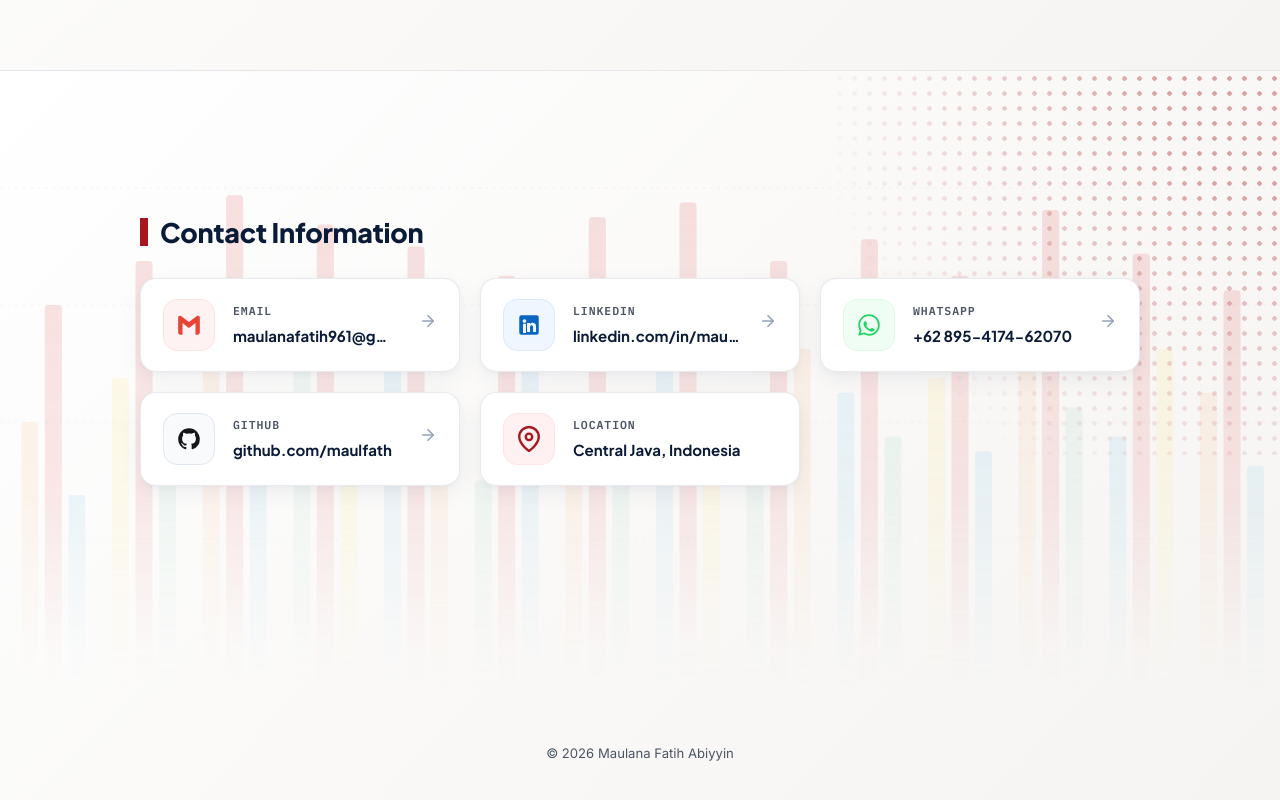
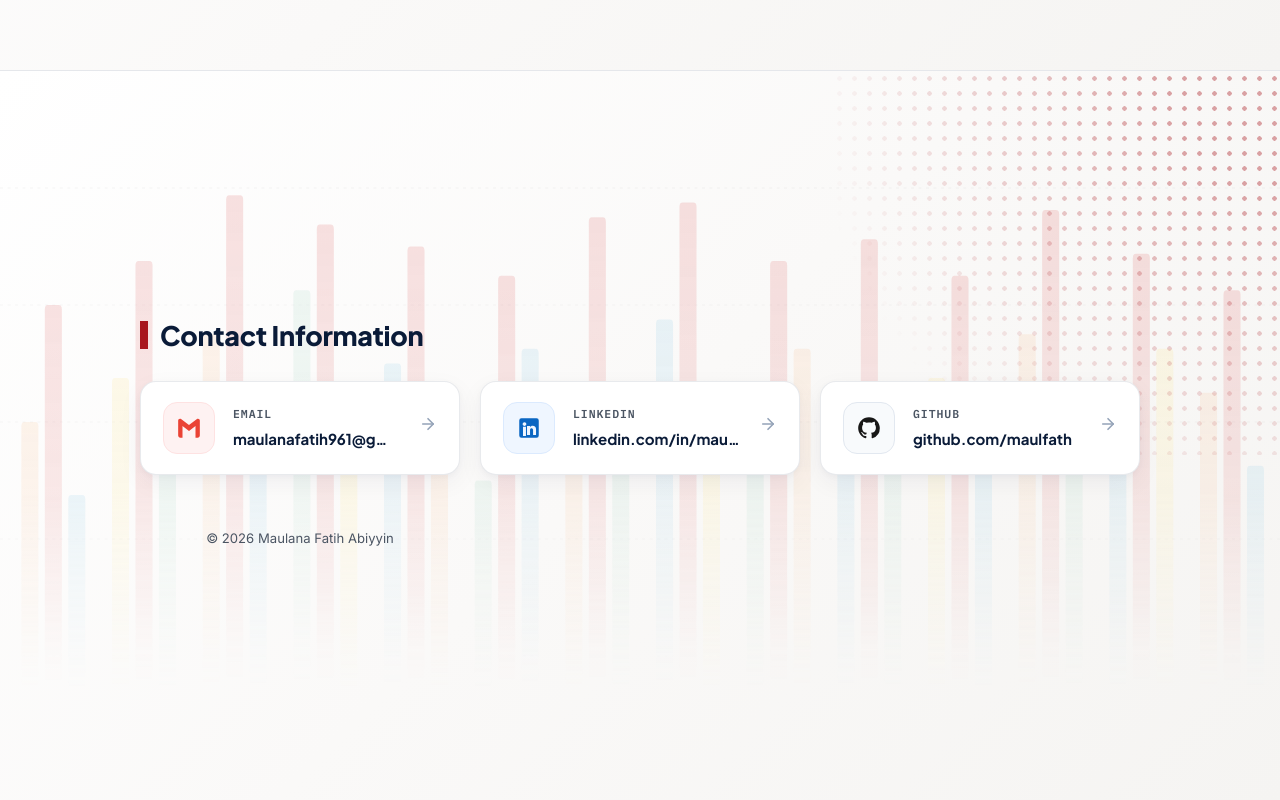
Before and after one commit to maulfath/Portfolio, a plain HTML site: page index.html in a window 1280 px wide. Shown: the part 6900-7700 px from the top of the page. Drawn offline with Linux system fonts and the light colour scheme.

Commit message:
index
Removed WhatsApp and Location contact cards from the HTML.

```diff
--- a/index.html
+++ b/index.html
@@ -1743,29 +1743,6 @@
               </svg>
             </div>
           </a>
-
-          <!-- WhatsApp Card -->
-          <a href="https://wa.me/62895417462070" target="_blank" rel="noopener noreferrer"
-            class="contact-card contact-card-link contact-card-whatsapp" title="Chat via WhatsApp">
-            <div class="contact-card-icon-wrap contact-icon-whatsapp">
-              <svg width="26" height="26" viewBox="0 0 24 24" fill="#25D366">
-                <path
-                  d="M12.04 2c-5.46 0-9.91 4.45-9.91 9.91 0 1.75.46 3.45 1.32 4.95L2.05 22l5.25-1.38c1.45.79 3.08 1.21 4.74 1.21 5.46 0 9.91-4.45 9.91-9.91 0-2.65-1.03-5.14-2.9-7.01A9.816 9.816 0 0012.04 2m.01 1.67c2.2 0 4.26.86 5.82 2.42a8.225 8.225 0 012.41 5.83c0 4.54-3.7 8.24-8.24 8.24-1.48 0-2.93-.4-4.2-1.15l-.3-.18-3.12.82.83-3.04-.2-.31a8.196 8.196 0 01-1.26-4.38c0-4.54 3.7-8.24 8.24-8.24m4.52 11.66c-.25-.13-1.47-.72-1.7-.81-.23-.08-.39-.13-.56.13-.17.25-.64.81-.79.97-.14.17-.29.19-.54.06-.25-.13-1.06-.39-2.01-1.24-.74-.66-1.24-1.48-1.39-1.73-.14-.25-.02-.39.11-.51.11-.11.25-.29.37-.43.13-.14.17-.25.25-.42.08-.17.04-.31-.02-.44-.06-.13-.56-1.35-.77-1.85-.2-.49-.41-.42-.56-.43h-.48c-.17 0-.44.06-.67.31-.23.25-.88.86-.88 2.1 0 1.24.9 2.44 1.03 2.61.13.17 1.78 2.72 4.31 3.81.6.26 1.07.42 1.44.54.61.19 1.16.16 1.6.1.49-.07 1.47-.6 1.68-1.18.21-.58.21-1.07.14-1.18-.06-.12-.22-.19-.47-.32z" />
-              </svg>
-            </div>
-            <div class="contact-card-content">
-              <span class="contact-card-label">WhatsApp</span>
-              <span class="contact-card-value">+62 895-4174-62070</span>
-            </div>
-            <div class="contact-card-arrow" aria-hidden="true">
-              <svg width="18" height="18" viewBox="0 0 24 24" fill="none" stroke="currentColor" stroke-width="2.2"
-                stroke-linecap="round" stroke-linejoin="round">
-                <line x1="5" y1="12" x2="19" y2="12"></line>
-                <polyline points="12 5 19 12 12 19"></polyline>
-              </svg>
-            </div>
-          </a>
-
           <!-- GitHub Card -->
           <a href="https://github.com/maulfath" target="_blank" rel="noopener noreferrer"
             class="contact-card contact-card-link contact-card-github" title="View GitHub Repositories">
@@ -1787,23 +1764,6 @@
               </svg>
             </div>
           </a>
-
-          <!-- Location Card -->
-          <div class="contact-card contact-card-static contact-card-location">
-            <div class="contact-card-icon-wrap contact-icon-location">
-              <svg width="26" height="26" viewBox="0 0 24 24" fill="none" stroke="#A8171E" stroke-width="2.2"
-                stroke-linecap="round" stroke-linejoin="round">
-                <path d="M21 10c0 7-9 13-9 13s-9-6-9-13a9 9 0 0 1 18 0z"></path>
-                <circle cx="12" cy="10" r="3"></circle>
-              </svg>
-            </div>
-            <div class="contact-card-content">
-              <span class="contact-card-label">Location</span>
-              <span class="contact-card-value">Central Java, Indonesia</span>
-            </div>
-          </div>
-        </div>
-      </div>
 
       <footer class="site-footer">
         <p>&copy; <span id="year"></span> Maulana Fatih Abiyyin</p>
```
